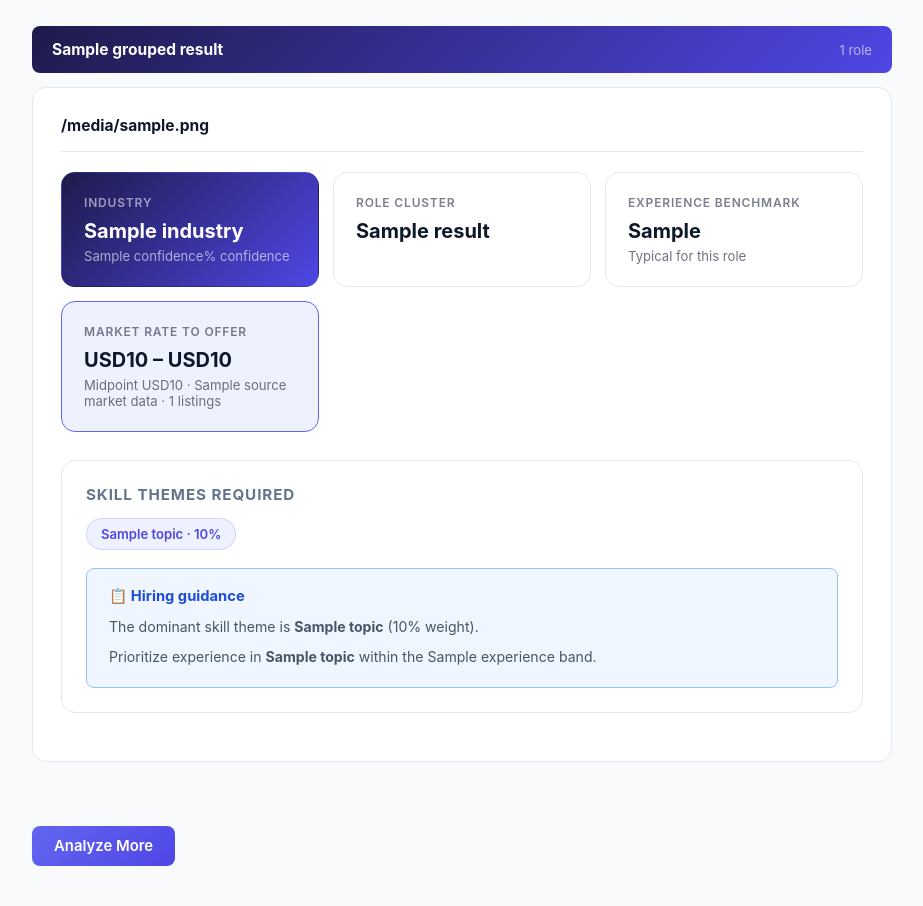
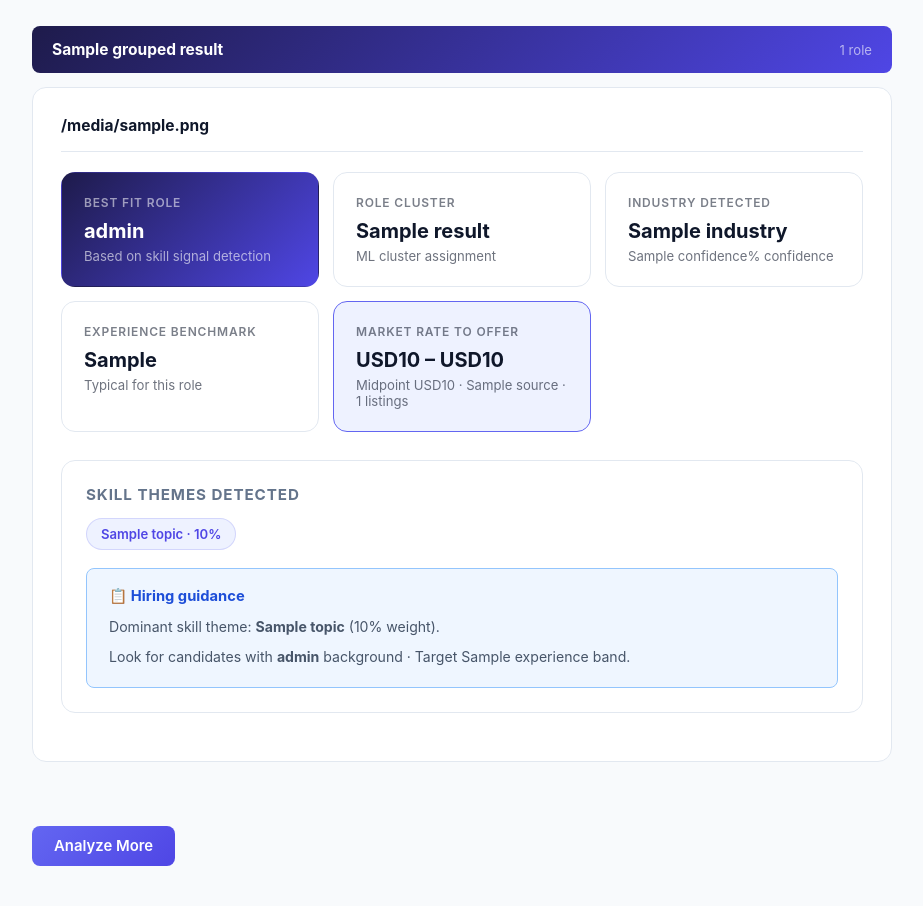
Before and after one commit to BuRhAn5352/Talent_intelligence_platform, a FastAPI app: template app/templates/hr_result.html in a window 1280 px wide. Shown: the part 165-1071 px from the top of the page, without its empty margins (178-1101 px from the left). Run offline with FastAPI, Linux system fonts and the light colour scheme; the template is opened without the code that fills it: most values are stand-ins (such as "Sample title", 1, 10 or a date in 2020); parts of the project's set-up code (start-up, migrations or seed data) failed here and were passed over.

Commit message:
Update hr_result.html

```diff
--- a/app/templates/hr_result.html
+++ b/app/templates/hr_result.html
@@ -23,30 +23,42 @@
             <div class="resume-block">
                 <div class="resume-header">
                     <span class="filename">{{ result.filename }}</span>
-                    {% if result.confidence < 65 %}
+                    {% if result.confidence < 50 %}
                     <span class="badge warning">Low confidence</span>
                     {% endif %}
                 </div>
 
                 <div class="results-grid">
+
+                    <!-- PRIMARY: Best fit role (most reliable signal) -->
                     <div class="result-card highlight">
-                        <div class="result-label">Industry</div>
+                        <div class="result-label">Best fit role</div>
+                        <div class="result-value">{{ result.secondary_role }}</div>
+                        <div class="result-sub">Based on skill signal detection</div>
+                    </div>
+
+                    <!-- Role cluster -->
+                    <div class="result-card">
+                        <div class="result-label">Role cluster</div>
+                        <div class="result-value">{{ result.cluster_name }}</div>
+                        <div class="result-sub">ML cluster assignment</div>
+                    </div>
+
+                    <!-- Industry -->
+                    <div class="result-card">
+                        <div class="result-label">Industry detected</div>
                         <div class="result-value">{{ result.industry }}</div>
                         <div class="result-sub">{{ result.confidence }}% confidence</div>
                     </div>
 
-                    <div class="result-card">
-                        <div class="result-label">Role cluster</div>
-                        <div class="result-value">{{ result.cluster_name }}</div>
-                    </div>
-
+                    <!-- Experience -->
                     <div class="result-card">
                         <div class="result-label">Experience benchmark</div>
                         <div class="result-value">{{ result.exp_range }}</div>
                         <div class="result-sub">Typical for this role</div>
                     </div>
 
-                    {% if result.salary %}
+                    <!-- Salary — always shown -->
                     <div class="result-card salary">
                         <div class="result-label">Market rate to offer</div>
                         <div class="result-value">
@@ -56,16 +68,17 @@
                         </div>
                         <div class="result-sub">
                             Midpoint {{ result.salary.currency }}{{ "{:,}".format(result.salary.midpoint) }}
-                            · {{ result.salary.source }} market data
-                            · {{ result.salary.sample_size }} listings
+                            · {{ result.salary.source }}
+                            {% if result.salary.sample_size > 0 %}· {{ result.salary.sample_size }} listings{% endif %}
+                            {% if result.salary.is_estimate %}<span class="est-badge">estimate</span>{% endif %}
                         </div>
                     </div>
-                    {% endif %}
+
                 </div>
 
                 {% if result.top_topics %}
                 <div class="topics-section">
-                    <h3>Skill themes required</h3>
+                    <h3>Skill themes detected</h3>
                     <div class="topics-grid">
                         {% for topic_name, score in result.top_topics %}
                         <div class="topic-pill">{{ topic_name }} · {{ score }}%</div>
@@ -75,19 +88,20 @@
                     <div class="skill-gap-box info-box">
                         <h4>📋 Hiring guidance</h4>
                         <p>
-                            The dominant skill theme is <strong>{{ result.top_topics[0][0] }}</strong>
+                            Dominant skill theme: <strong>{{ result.top_topics[0][0] }}</strong>
                             ({{ result.top_topics[0][1] }}% weight).
                         </p>
                         <p>
-                            Prioritize experience in <strong>{{ result.top_topics[0][0] }}</strong>
+                            Look for candidates with <strong>{{ result.secondary_role }}</strong> background
                             {% if result.top_topics|length > 1 %}
                             and secondary skills in <strong>{{ result.top_topics[1][0] }}</strong>
                             {% endif %}
-                            within the {{ result.exp_range }} experience band.
+                            · Target {{ result.exp_range }} experience band.
                         </p>
                     </div>
                 </div>
                 {% endif %}
+
             </div>
             {% endfor %}
         </div>
```
